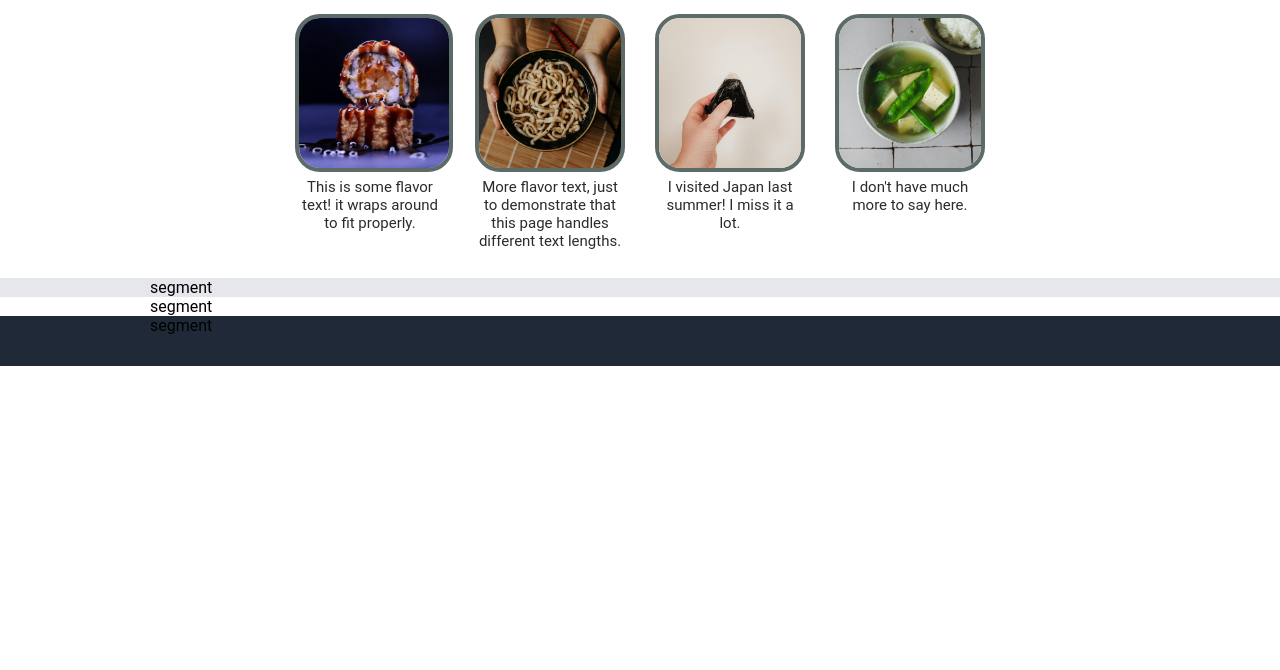
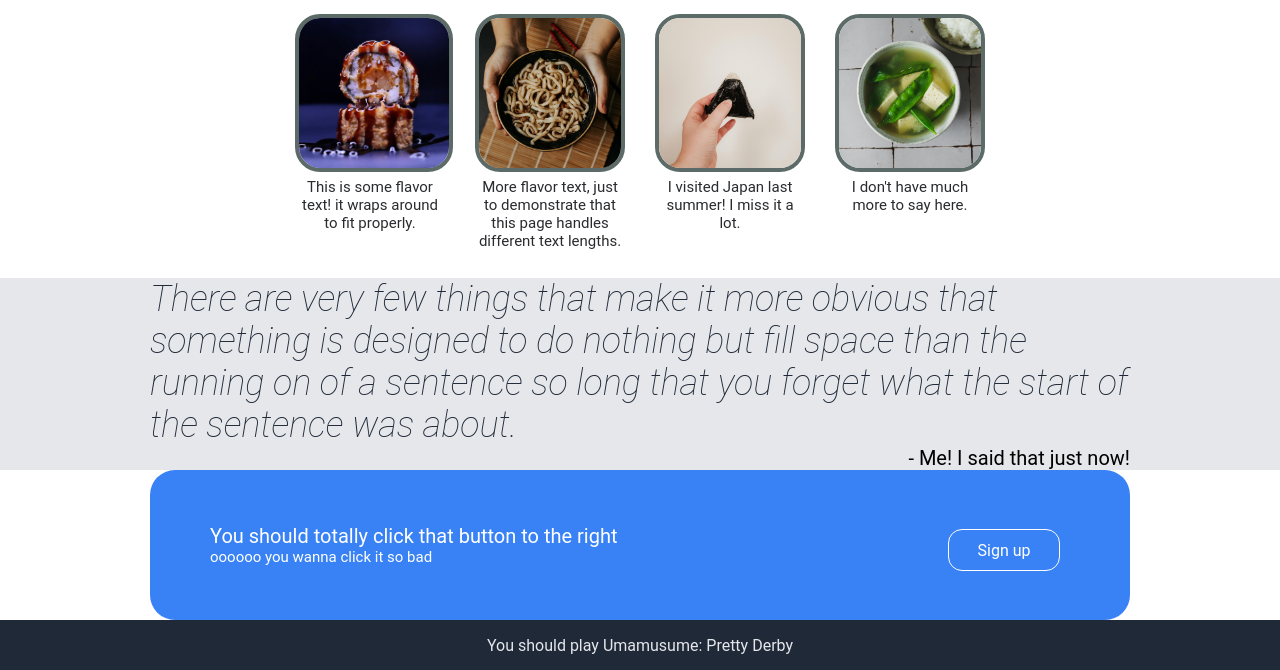
Before and after one commit to caleb-hoang/test-landing-page, a plain HTML site: page index.html in a window 1280 px wide. Shown: the part 535-1205 px from the top of the page. Before the commit the page ends 901 px from the top, so only its background shows below. Drawn offline with Linux system fonts and the light colour scheme.

Commit message:
Completed call to action, copyright footer

```diff
--- a/index.html
+++ b/index.html
@@ -23,6 +23,7 @@
         <div class="hero-left">
             <div class="hero-text">THIS WEBSITE IS AWESOME</div>
             <div class="hero-subtext">This website has some subtext that goes here under the main title. It's a smaller font and the color is lower contrast.</div>
+            <div class="button"><div>Sign up</div></div>
         </div>
 
         <div class="hero-right">
@@ -73,8 +74,21 @@
         </div>
     </div>
 
-    <div class="segment quote">segment</div>
-    <div class="segment action-call">segment</div>
-    <div class="footer">segment</div>
+    <div class="segment quote">
+        <div class="quotetext-large"><i>There are very few things that make it more obvious that something is designed to do nothing but fill space than the running on of a sentence so long that you forget what the start of the sentence was about.</i></div>
+        <div class="quotetext-small">- Me! I said that just now!</div>
+    </div>
+    <div class="segment action-call">
+        <div class="callbox">
+            <div class="callbox-left">
+                <div style="color:white; font-size:20px">You should totally click that button to the right</div>
+                <div style="color:white; font-size:15px">oooooo you wanna click it so bad</div>
+            </div>
+            <div class="button" style="border-color:white; border-style:solid; border-width:1px; margin-right:70px;"><div>Sign up</div></div>
+        </div>
+    </div>
+    <div class="footer">
+        <div style="color:#e5e7eb; font-size:16px;">You should play Umamusume: Pretty Derby</div>
+    </div>
 </body>
 </html>
--- a/style.css
+++ b/style.css
@@ -39,6 +39,18 @@ body {
     flex: 1 1 0px;
     padding-left:150px;
     padding-right:150px;
+}
+
+.button {
+    display:flex;
+    height:40px;
+    width:110px;
+    background-color:#3882f6;
+    justify-content:center;
+    align-items:center;
+    border-radius:14px;
+    color:white;
+    margin-top: 10px;
 }
 
 .hero {
@@ -133,12 +145,48 @@ body {
 }
 
 .quote {
-    background:#e5e7eb
+    background:#e5e7eb;
+    display:flex;
+    flex-direction:column;
+    justify-content:center;
+}
+
+.quotetext-large {
+    font-size:36px;
+    color:#1f2937;
+    font-weight:100;
+}
+
+.quotetext-small {
+    font-size:20px;
+    text-align:right;
 }
 
 .action-call {
     background:white;
+    display:flex;
+    justify-content:center;
+    align-items:center;
 }
+
+.callbox {
+    display:flex;
+    width: 1000px;
+    height: 150px;
+    background-color:#3882f6;
+    border-radius: 25px;
+    justify-content:space-between;
+    align-items:center;
+    flex-direction:row;
+}
+
+.callbox-left {
+    display:flex;
+    flex-direction:column;
+    padding:60px;
+
+}
+
 
 .footer {
     display:flex;
@@ -148,4 +196,6 @@ body {
     padding-left:150px;
     padding-right:150px;
     background:#1f2937;
+    justify-content:center;
+    align-items:center;
 }
```
